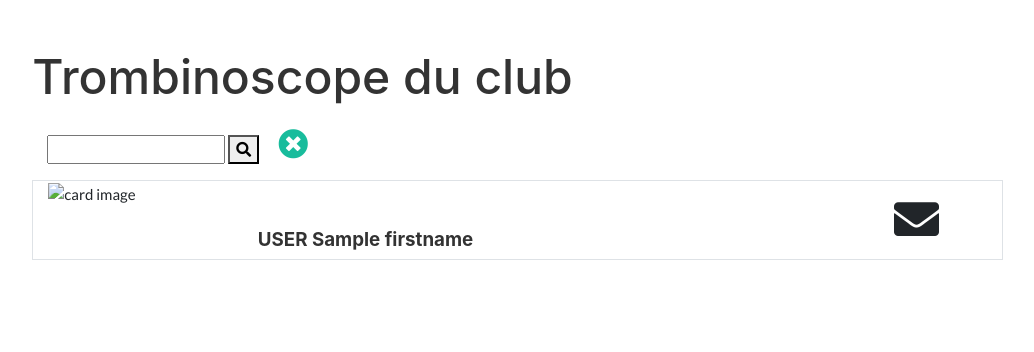
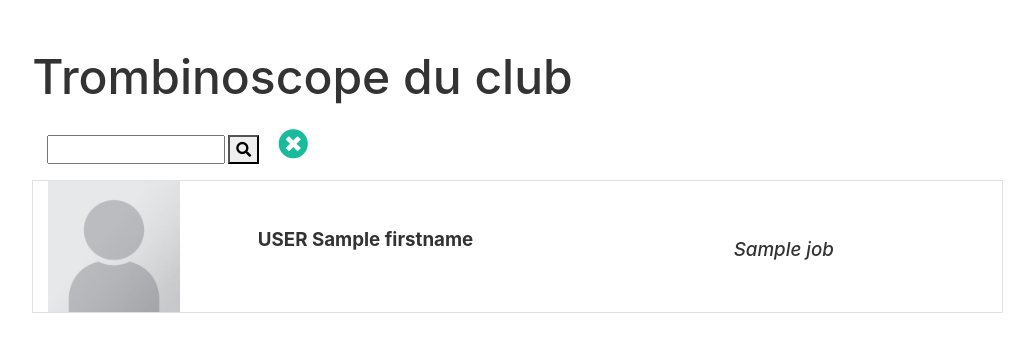
Before and after one commit to bcarme/app-asso-member, a Symfony app: template templates/trombi/index.html.twig in a window 1280 px wide. Shown: the part 55-407 px from the top of the page, without its empty margins (229-1263 px from the left). Run offline with Twig, Linux system fonts and the light colour scheme; the template is opened without the code that fills it: most values are stand-ins (such as "Sample title", 1, 10 or a date in 2020); form fields are guessed from the names that the template uses; some libraries are stand-ins or nearby versions.

Commit message:
trombi with alternate picture for children

```diff
--- a/assets/js/vich.js
+++ b/assets/js/vich.js
@@ -3,7 +3,8 @@ const filePath = document.getElementById('member_imageFile_file')
 || document.getElementById('online_form_imageFile_file')
 || document.getElementById('online_image_form_imageFile_file')
 || document.getElementById('report_imageFile_file')
-|| document.getElementById('worker_imageFile_file');
+|| document.getElementById('worker_imageFile_file')
+|| document.getElementById('member_worker_imageFile_file');
 
 function displayImageName() {
     if (filePath.value !== '') {
--- a/src/Controller/admin/WorkerController.php
+++ b/src/Controller/admin/WorkerController.php
@@ -36,6 +36,7 @@ class WorkerController extends AbstractController
 
         if ($form->isSubmitted() && $form->isValid()) {
             $entityManager = $this->getDoctrine()->getManager();
+            $worker->setUser($this->getUser());
             $entityManager->persist($worker);
             $entityManager->flush();
 
--- a/src/Entity/Member.php
+++ b/src/Entity/Member.php
@@ -461,7 +461,7 @@ class Member
         $age = $this->getDateOfBirth();
         $difference = $now->diff($age);
 
-        return $difference->format('%y ans');
+        return $difference->format('%y');
     }
 
     public function getJob(): ?string
--- a/src/Repository/MemberRepository.php
+++ b/src/Repository/MemberRepository.php
@@ -52,7 +52,7 @@ class MemberRepository extends ServiceEntityRepository
     public function findAllMembers()
     {
         $qb = $this->createQueryBuilder('m')
-        ->andWhere('m.job = :null')->setParameter('null', serialize(null))
+        ->where('m.job is NULL')
         ->getQuery();
         return $qb->execute();
 
--- a/templates/admin/worker/edit.html.twig
+++ b/templates/admin/worker/edit.html.twig
@@ -19,7 +19,11 @@
           {{ form_row(form.cityCode) }}
           {{ form_row(form.town) }}
           {{ form_row(form.job) }}
-          <p id="displayVich"></p>
+         {% if form_errors(form.imageFile) %}
+                <p id="displayVich" style="padding-top: 68px;"></p>
+            {% else %}
+                <p id="displayVich"></p>
+            {% endif %}
           {{ form_row(form.imageFile) }}
           <button class="btn btn-lg btn-primary mt-2">Mettre à jour</button>
         {{ form_end(form) }}
--- a/templates/admin/worker/new.html.twig
+++ b/templates/admin/worker/new.html.twig
@@ -17,7 +17,11 @@
           {{ form_row(form.cityCode) }}
           {{ form_row(form.town) }}
           {{ form_row(form.job) }}
-          <p id="displayVich"></p>
+          {% if form_errors(form.imageFile) %}
+            <p id="displayVich" style="padding-top: 68px;"></p>
+          {% else %}
+            <p id="displayVich"></p>
+          {% endif %}
           {{ form_row(form.imageFile) }}
           <button class="btn btn-lg btn-primary mt-2">Ajouter</button>
         {{ form_end(form) }}
--- a/templates/trombi/index.html.twig
+++ b/templates/trombi/index.html.twig
@@ -18,14 +18,20 @@
  {% for member in page %}
     <div class="row border justify-content-start lineTrombi">
       <div class="col-2">
-        <img class="imgTrombi" src="{{ vich_uploader_asset(member, 'imageFile') }}" alt="card image">
+        {% if member.age < 18 %}
+        <img class="imgTrombi" src="{{ asset('build/images/Portrait_Placeholder.png') }}" alt=" image de {{member.lastname |upper }} {{member.firstname |capitalize }} ">
+        {% else %}
+       <img class="imgTrombi" src="{{ vich_uploader_asset(member, 'imageFile') }}" alt="image de {{member.lastname |upper }} {{member.firstname |capitalize }}">
+        {% endif %}
       </div>
       <div class="col-4">
         <h5 class="font-weight-bold pt-5 pl-5">{{member.lastname |upper }} {{member.firstname |capitalize }} </h5>
       </div>
-      <div class="col-6 d-flex justify-content-end align-items-center">
-        <i class="fas fa-envelope fa-3x pr-5"></i>
+      {% if member.job is not null %}
+      <div class="col-6 d-flex justify-content-center align-items-center">
+         <h5 class="font-italic pt-3 pl-5">{{member.job}}</h5>
       </div>
+      {% endif %}
     </div>
             {% else %}
             <p class"pb-5">résultat non trouvé</p>
```
Also changed, not shown: assets/images/Portrait_Placeholder.png (added).
